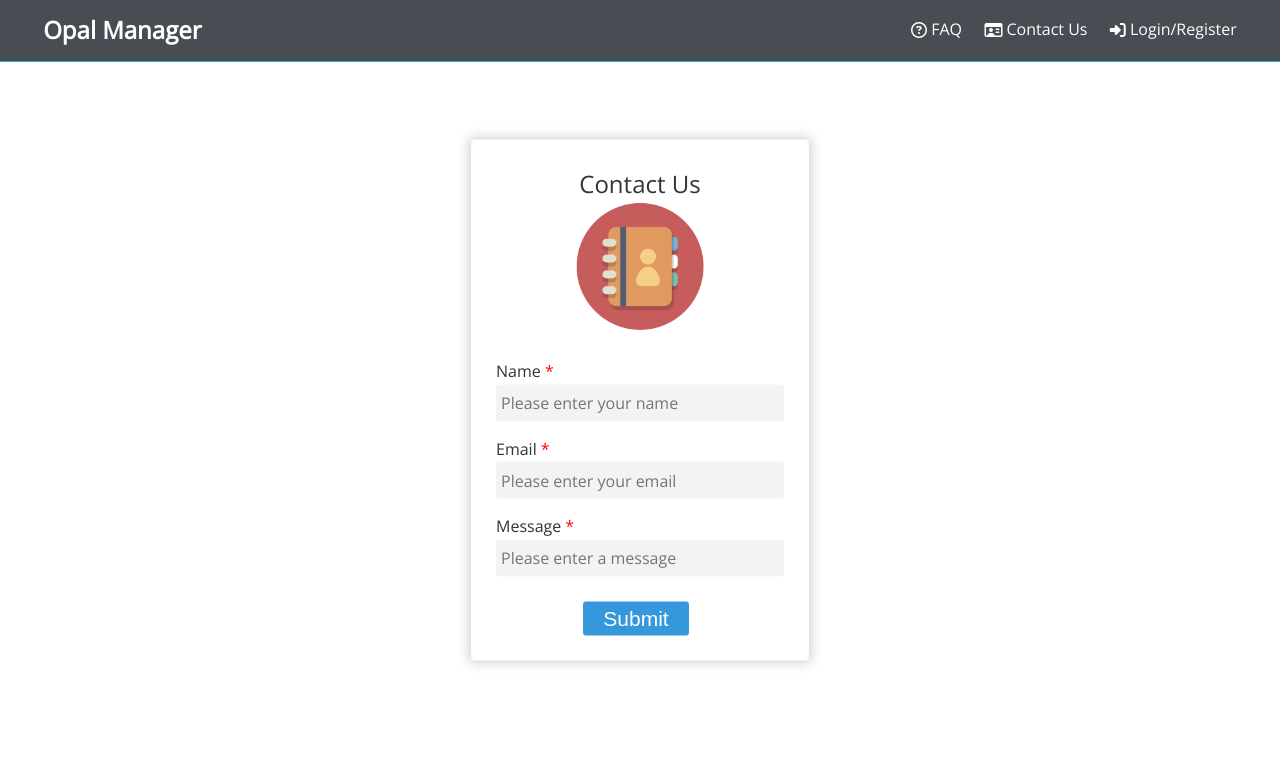
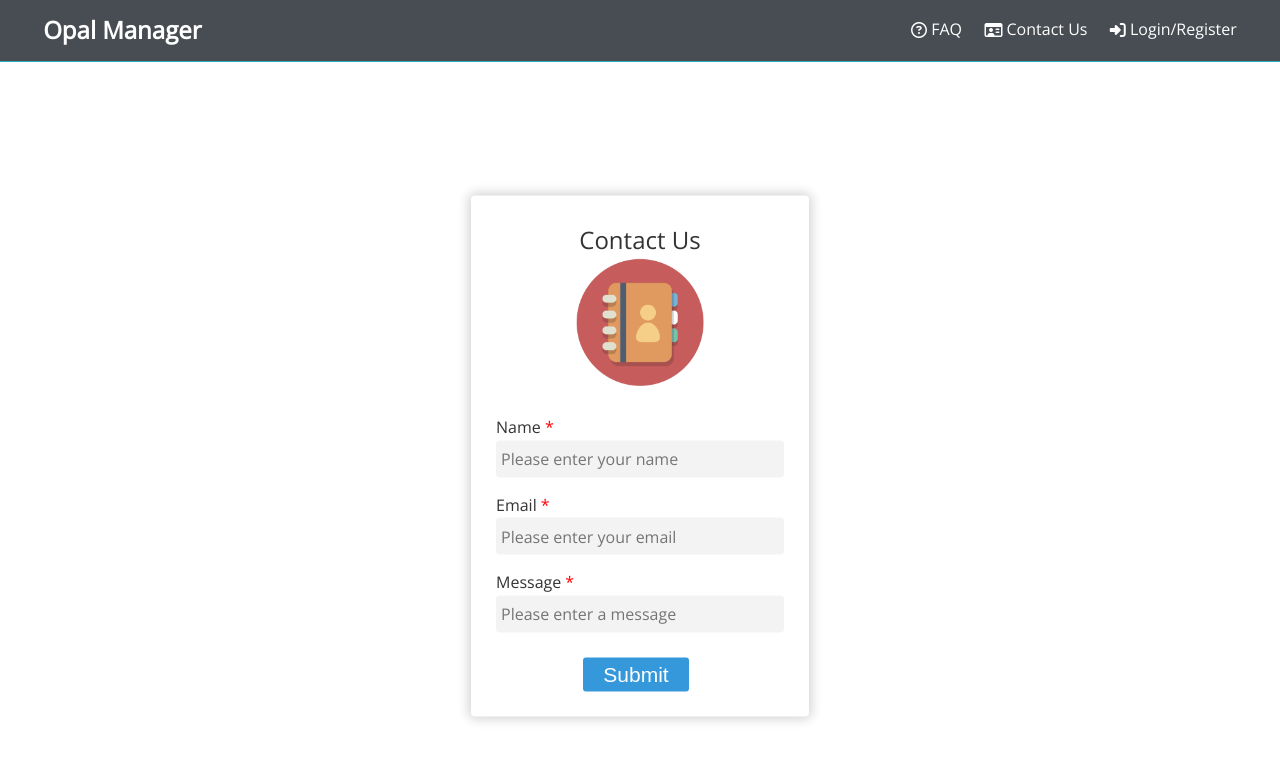
Before and after one commit to dsingo/asd-project, a React (Create React App) app in the folder frontend/: page /contactus in a window 1280 px wide. Shown: the top 760 px of the page. Built offline with nearby package versions, Linux system fonts and the light colour scheme; no server answers.

Commit message:
Update Contact.scss
Move the rectangle down so the success message is displayed above it

```diff
--- a/frontend/src/components/layout/Contact.scss
+++ b/frontend/src/components/layout/Contact.scss
@@ -11,7 +11,7 @@ span {
 .contact {
     justify-content: center;
     position: absolute;
-    top: 50%;
+    top: 57%;
     left: 50%;
     -ms-transform: translate(-50%, -50%);
     transform: translate(-50%, -50%);
```
